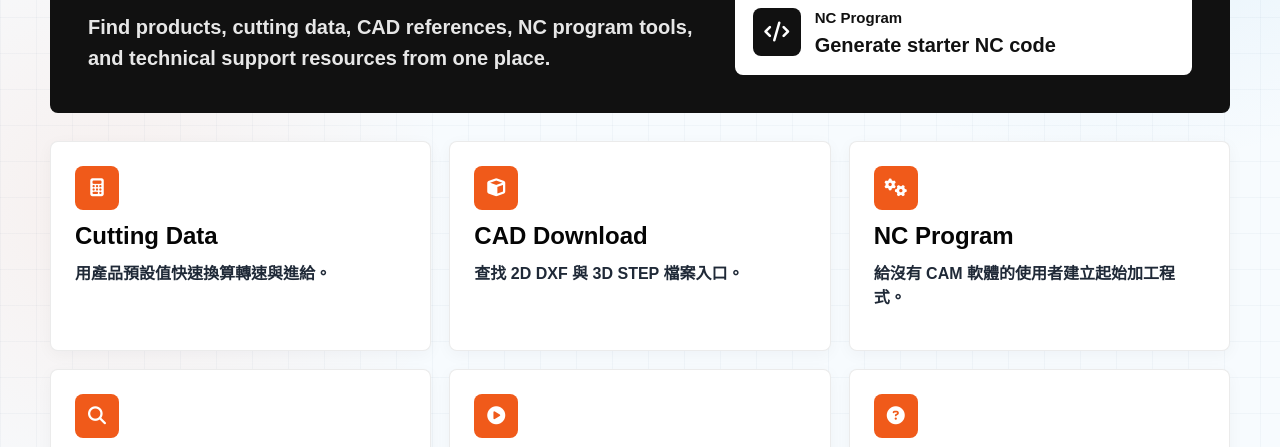
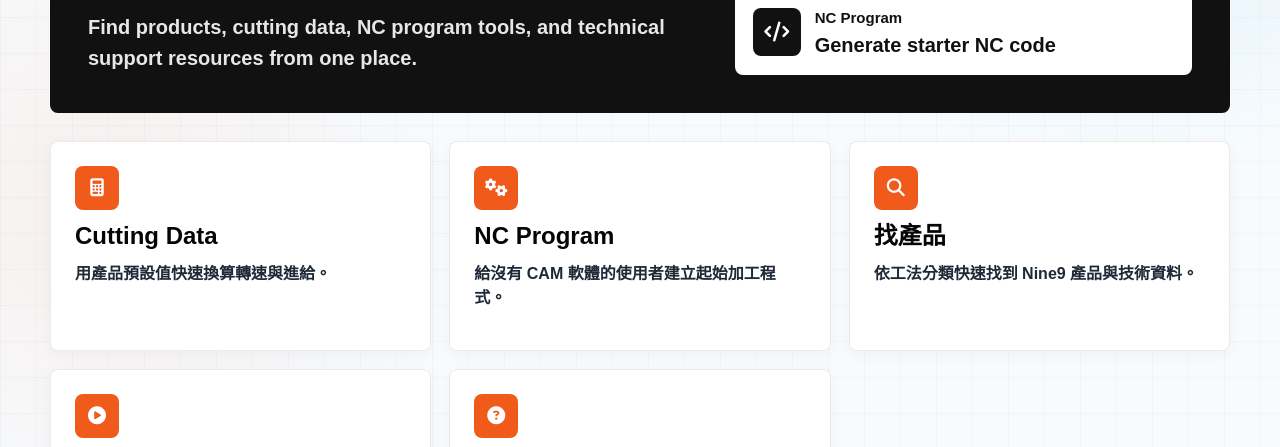
Before and after one commit to Ulysses-Li/Support-Center, a plain HTML site: page index.html in a window 1280 px wide. Shown: the part 343-790 px from the top of the page. Drawn offline with nearby package versions, Linux system fonts and the light colour scheme.

Commit message:
暫停首頁 CAD 下載入口

```diff
--- a/index.html
+++ b/index.html
@@ -28,7 +28,7 @@
         <span class="home-kicker">Nine9 Support Center</span>
         <h1 id="homeTitle">Technical Support Portal</h1>
         <p>
-          Find products, cutting data, CAD references, NC program tools, and technical support resources from one place.
+          Find products, cutting data, NC program tools, and technical support resources from one place.
         </p>
       </div>
 
@@ -53,12 +53,6 @@
         <i class="fa-solid fa-calculator" aria-hidden="true"></i>
         <h2>Cutting Data</h2>
         <p>用產品預設值快速換算轉速與進給。</p>
-      </a>
-
-      <a class="home-tool-card" href="CADDownload/index.html">
-        <i class="fa-solid fa-cube" aria-hidden="true"></i>
-        <h2>CAD Download</h2>
-        <p>查找 2D DXF 與 3D STEP 檔案入口。</p>
       </a>
 
       <a class="home-tool-card" href="NCProgram/index.html">
```
